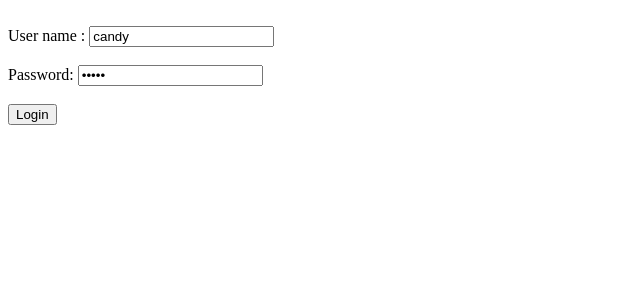
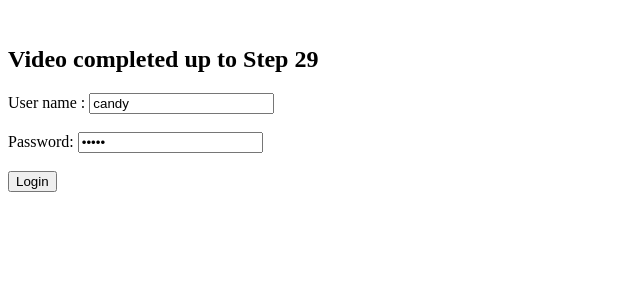
Before and after one commit to ChandanKrv/Learning-Angular-with-SpringBoot, an Angular app in the folder todo/: page / in a window 1280 px wide. Shown: the top 300 px of the page, without its empty margins (0-640 px from the left). Built offline with nearby package versions, Linux system fonts and the light colour scheme.

Commit message:
competed step 29

```diff
--- a/todo/src/app/login/login.component.html
+++ b/todo/src/app/login/login.component.html
@@ -1,5 +1,5 @@
 <small *ngIf="invalidLogin" >{{errorMessage}}</small> <br>
-
+<h2>Video completed up to Step 29</h2>
 User name :
 <input type="text" name="username" [(ngModel)]="username"/>
 <br><br>
```
